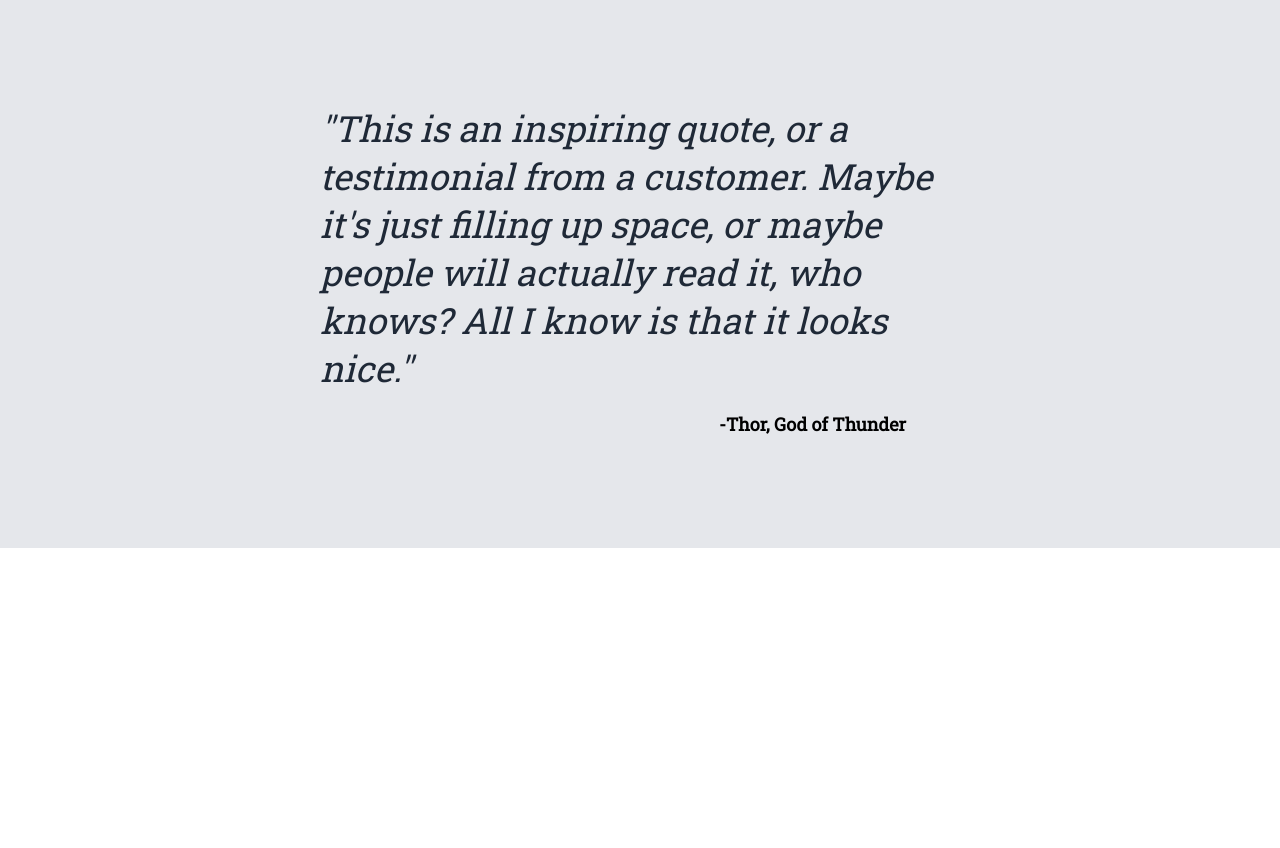
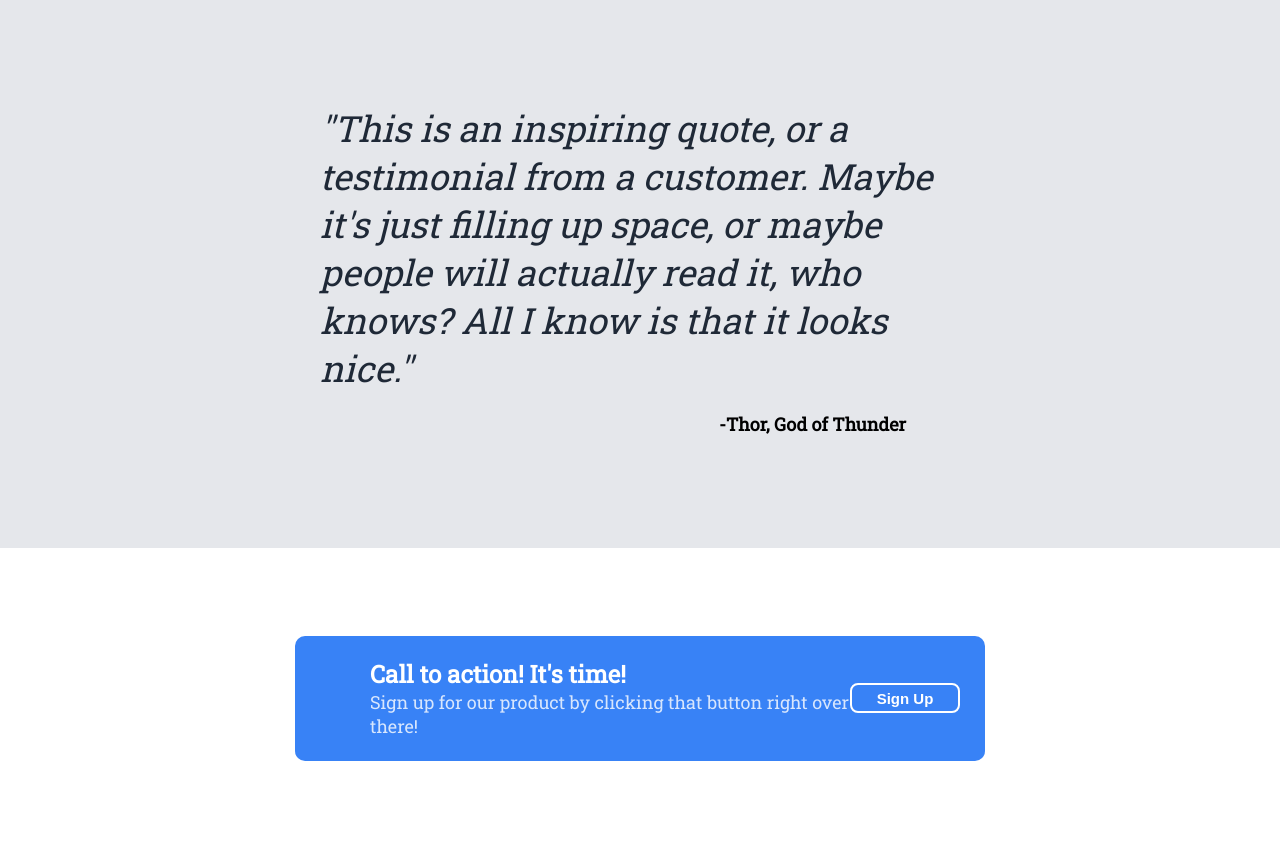
Before and after one commit to bearadley/landing-page, a plain HTML site: page index.html in a window 1280 px wide. Shown: the part 1278-2126 px from the top of the page. Before the commit the page ends 1826 px from the top, so only its background shows below. Drawn offline with Linux system fonts and the light colour scheme.

Commit message:
start and finish fourth section

```diff
--- a/index.html
+++ b/index.html
@@ -61,5 +61,16 @@
         All I know is that it looks nice."</h3>
       <p class="quote">-Thor, God of Thunder</p>
     </div>
+    <div class="container-four">
+      <div class="blue-container">
+        <div class="left">
+          <h4>Call to action! It's time!</h4>
+          <p class="subtext-signup">Sign up for our product by clicking that button right over there!</p>
+        </div>
+        <div class="right">
+          <button type="button" class="sign-up-2">Sign Up</button>
+        </div>
+      </div>
+    </div>
   </body>
 </html>
--- a/styles.css
+++ b/styles.css
@@ -54,7 +54,6 @@ h1 {
     flex-direction: row;
     margin: 50px;
     text-align: left;
-    /* gap: 2em; */
 }
 
 .content-right {
@@ -154,3 +153,56 @@ h3 {
     font-weight: bold;
     margin-right: 3em;
 }
+
+.container-four {
+    display: flex;
+    height: 300px;
+    justify-content: center;
+    align-items: center;
+}
+
+.blue-container {
+    display: flex;
+    flex-direction: row;
+    background-color: #3882f6;
+    padding: 25px;
+    width: 50%;
+    height: 25%;
+    border-radius: 10px;
+}
+
+.left {
+    width: 75%;
+    display: flex;
+    flex-direction: column;
+    justify-content: center;
+    margin-left: 50px;
+}
+
+.right {
+    display: flex;
+    align-self: center;
+}
+
+.sign-up-2 {
+    width: 110px;
+    height: 30px;
+    font-size: 15px;
+    font-weight: 700;
+    border: 2px solid white;
+    border-radius: 8px;
+    color: white;
+    background-color: #3882f6;
+    text-decoration: none;
+}
+
+h4 {
+    font-size: 24px;
+    color: white;
+}
+
+.subtext-signup {
+    font-size: 18px;
+    opacity: 0.8;
+    color: white;
+}
```
